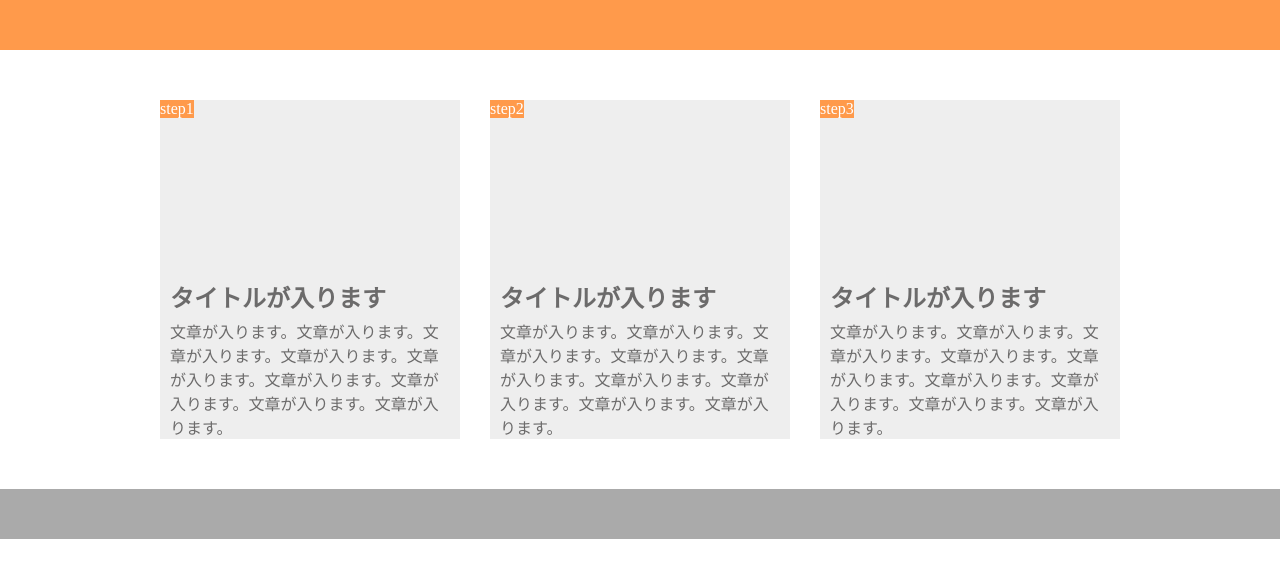
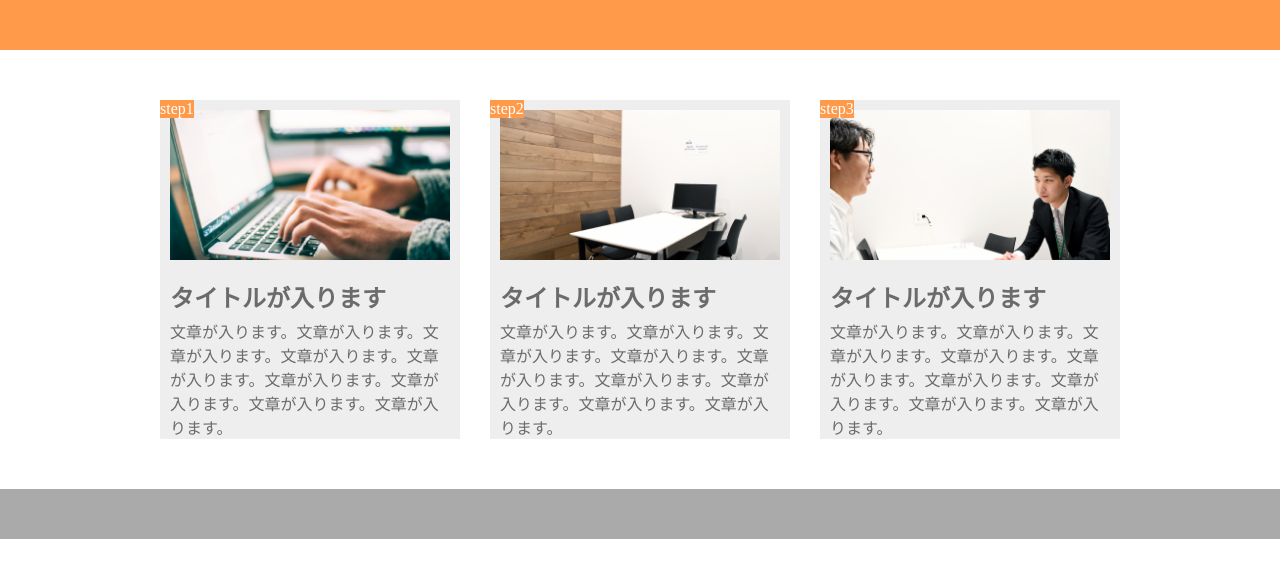
Before and after one commit to egutiryuuya/chapter9_exercise, a plain HTML site: page index.html in a window 1280 px wide. Drawn offline with Linux system fonts and the light colour scheme.

Commit message:
相対パス訂正2回目

```diff
--- a/style.css
+++ b/style.css
@@ -25,15 +25,15 @@
 }
 
 .box1-img{
-  background-image: url(../chapter9_exericise/img2/img/flow01.png);
+  background-image: url(img2/img/flow01.png);
   }
 
 .box2-img{
-  background-image: url(../chapter9_exericise/img2/img/flow02.png);
+  background-image: url(img2/img/flow02.png);
 }
 
 .box3-img{
-  background-image: url(../chapter9_exericise/img2/img/flow03.png);
+  background-image: url(img2/img/flow03.png);
 }
 
 .box1{
```
